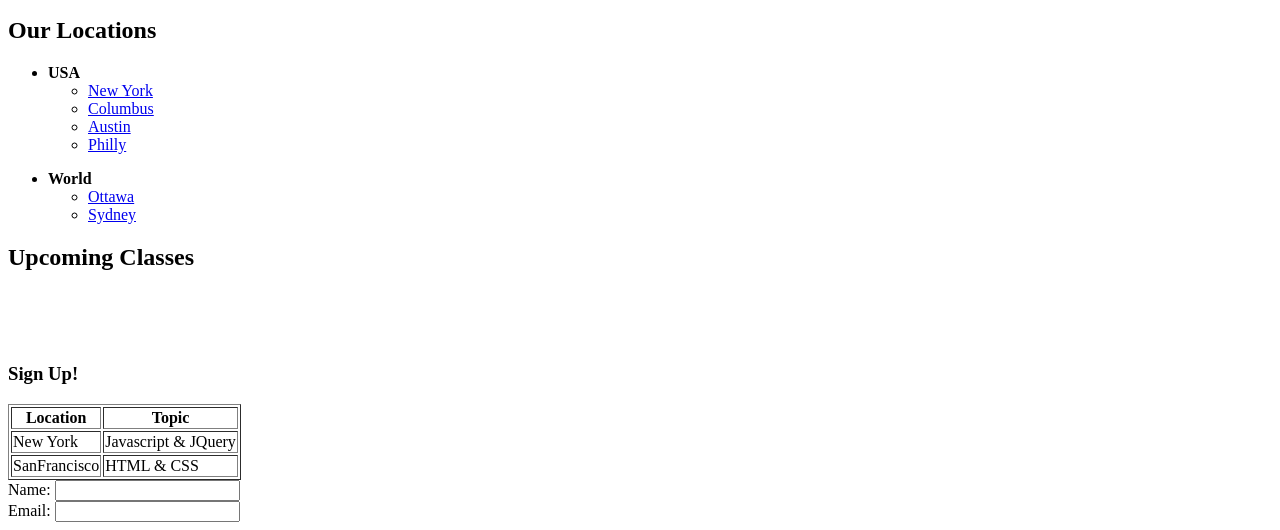
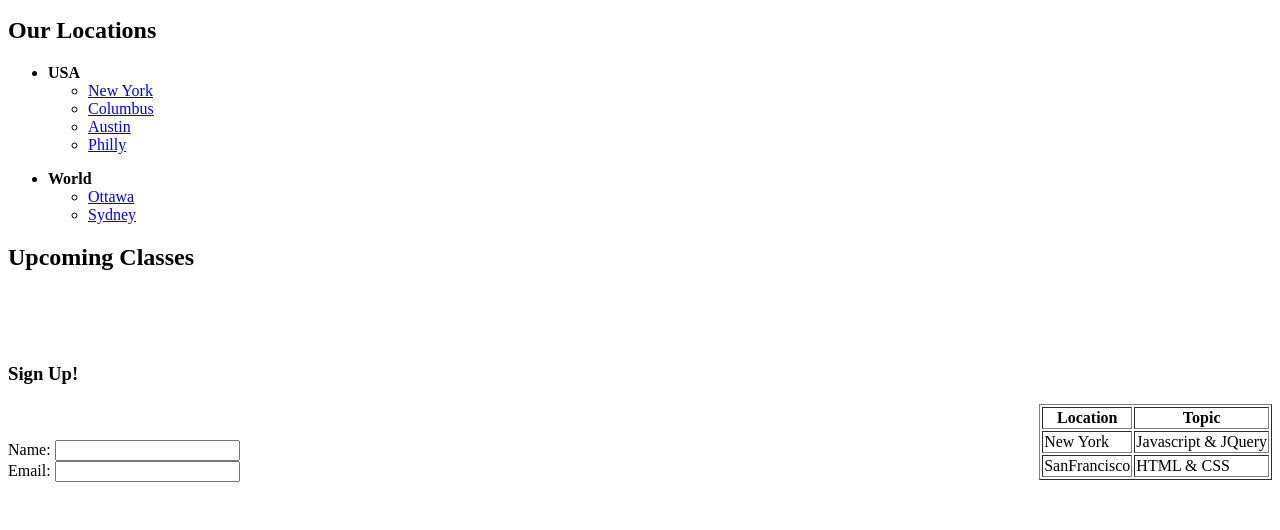
Before and after one commit to minjae429/hw_html, a plain HTML site: page index.html in a window 1280 px wide. Shown: the part 281-811 px from the top of the page. Drawn offline with Linux system fonts and the light colour scheme; files whose address does not match are found by name.

Commit message:
Add files via upload

```diff
--- a/index.html
+++ b/index.html
@@ -54,7 +54,8 @@
 
 
 
-<table border="1">
+
+<table border="1" align="right">
     <tbody><tr><th>Location</th>
     <th>Topic</th>
     </tr><tr>
@@ -67,6 +68,8 @@
     </tr>
 </tbody>
 </table>
+<br>
+<br>
 
 <form action="http://example.org/" method="POST" name="my-form">
 			<label for="Name:">Name:</label>    <input type="text" name="username" id="Name:"><br>
```
